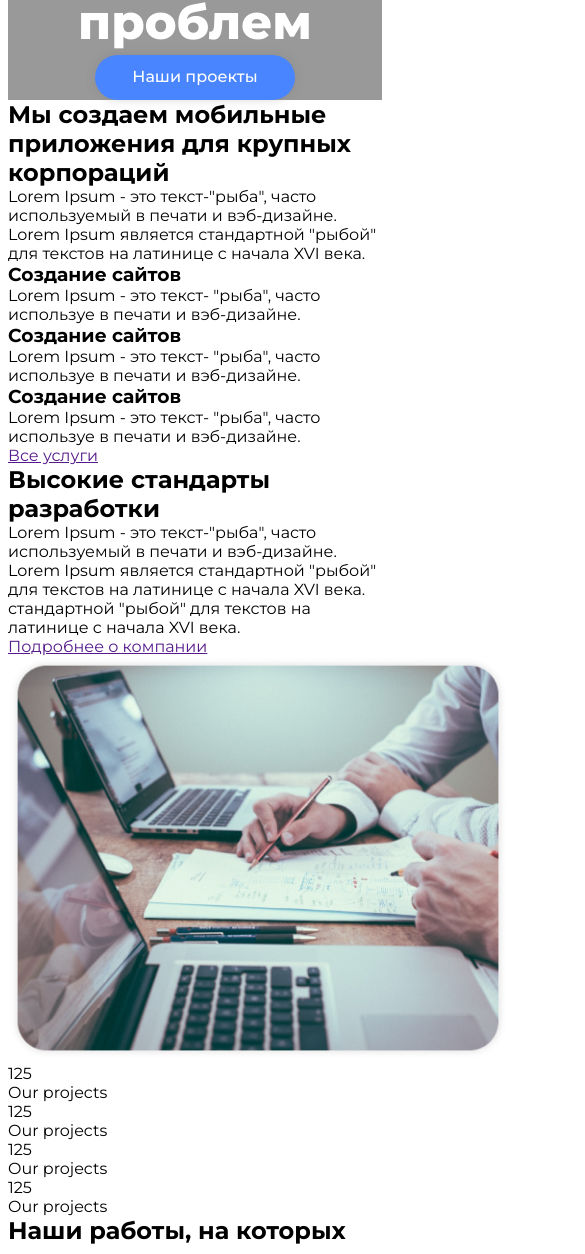
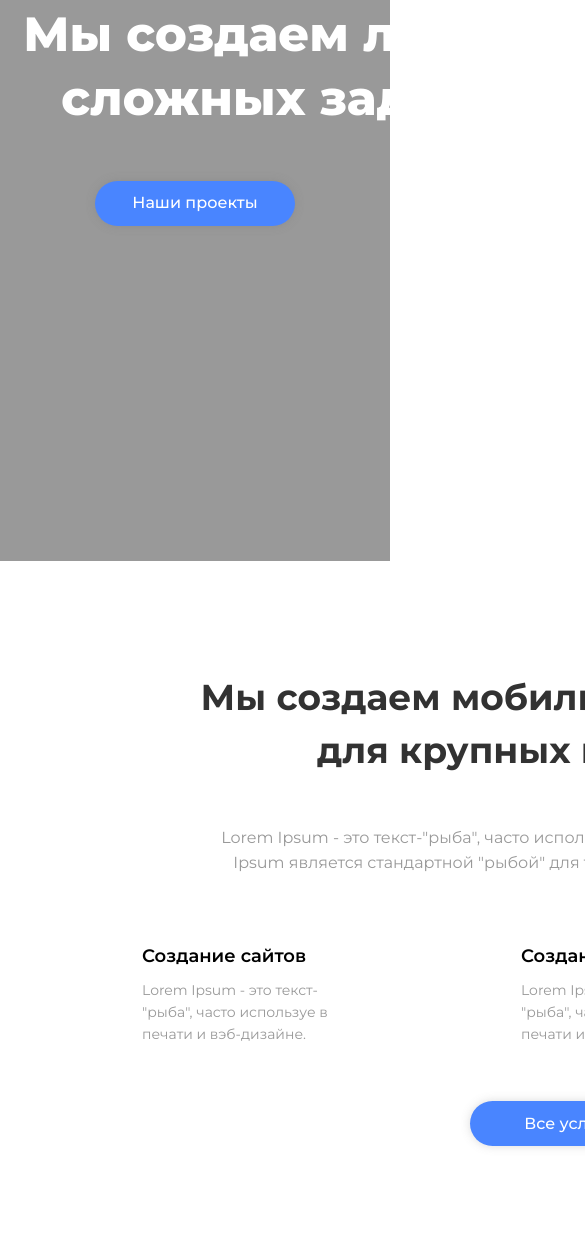
Before and after one commit to riko1212/42-blended-2, a plain HTML site: page index.html in a window 390 px wide. Shown: the part 456-1710 px from the top of the page, 585 px wide, since content can reach past the window. Drawn offline with nearby package versions, Linux system fonts and the light colour scheme.

Commit message:
Mobile section

```diff
--- a/css/styles.css
+++ b/css/styles.css
@@ -63,7 +63,7 @@ body {
   font-size: 16px;
   line-height: 1.25;
   text-align: center;
-
+  margin-bottom: 20px;
   color: var(--second-text-color);
 }
 .hero-title {
@@ -71,11 +71,15 @@ body {
   font-size: 48px;
   line-height: 1.33;
   text-align: center;
-
   color: var(--main-title-color);
+  width: 829px;
+  margin: 0 auto;
+  margin-bottom: 50px;
 }
 .hero {
   background-color: var(--main-text-color);
+  padding-top: 319px;
+  padding-bottom: 335px;
 }
 .btn {
   font-weight: 500;
@@ -95,3 +99,62 @@ body {
 .hero-btn {
   margin: 0 auto;
 }
+
+/* Mobile */
+
+.mobile {
+  padding-top: 110px;
+  padding-bottom: 105px;
+}
+
+.mobile-title {
+  font-weight: 700;
+  font-size: 36px;
+  line-height: 1.47;
+  text-align: center;
+  color: var(--second-title-color);
+  width: 739px;
+  margin: 0 auto;
+  margin-bottom: 50px;
+}
+
+.mobile-text {
+  font-size: 16px;
+  line-height: 1.56;
+  text-align: center;
+  color: var(--main-text-color);
+  width: 730px;
+  margin: 0 auto;
+  margin-bottom: 70px;
+}
+
+.mobile-list {
+  display: flex;
+  margin-left: -27px;
+  margin-bottom: 55px;
+}
+
+.mobile-item {
+  flex-basis: calc(100% / 3 - 27px);
+  margin-left: 27px;
+  padding-left: 127px;
+}
+
+.mobile-subtitle {
+  font-weight: 600;
+  font-size: 18px;
+  line-height: 1.22;
+  color: #000000;
+  margin-bottom: 12px;
+}
+
+.mobile-item-text {
+  font-size: 14px;
+  line-height: 1.57;
+  color: var(--main-text-color);
+  width: 222px;
+}
+
+.mobile-btn {
+  margin: 0 auto;
+}
--- a/index.html
+++ b/index.html
@@ -11,6 +11,9 @@
       href="https://fonts.googleapis.com/css2?family=Montserrat:wght@400;500;600;700;800&display=swap"
       rel="stylesheet"
     />
+    <link rel="stylesheet" href="https://cdnjs.cloudflare.com/ajax/libs/modern-normalize/1.1.0/modern-normalize.min.css"
+      integrity="sha512-wpPYUAdjBVSE4KJnH1VR1HeZfpl1ub8YT/NKx4PuQ5NmX2tKuGu6U/JRp5y+Y8XG2tV+wKQpNHVUX03MfMFn9Q=="
+      crossorigin="anonymous" referrerpolicy="no-referrer" />
     <link rel="stylesheet" href="./css/styles.css" />
   </head>
   <body>
@@ -45,37 +48,40 @@
         </h1>
         <a class="btn hero-btn link" href="#projects">Наши проекты</a>
       </section>
-      <section>
-        <h2>Мы создаем мобильные приложения для крупных корпораций</h2>
-        <p>
+      <!-- Mobile -->
+      <section class="mobile">
+        <div class="container">
+          <h2 class="mobile-title">Мы создаем мобильные приложения для крупных корпораций</h2>
+          <p class="mobile-text">
             Lorem Ipsum - это текст-"рыба", часто используемый в печати и
             вэб-дизайне. Lorem Ipsum является стандартной "рыбой" для текстов на
             латинице с начала XVI века.
           </p>
-        <ul>
-          <li>
-            <h3>Создание сайтов</h3>
-            <p>
+          <ul class="mobile-list list">
+            <li class="mobile-item">
+              <h3 class="mobile-subtitle">Создание сайтов</h3>
+              <p class="mobile-item-text">
                 Lorem Ipsum - это текст- "рыба", часто используе в печати и
                 вэб-дизайне.
               </p>
             </li>
-          <li>
-            <h3>Создание сайтов</h3>
-            <p>
+            <li class="mobile-item">
+              <h3 class="mobile-subtitle">Создание сайтов</h3>
+              <p class="mobile-item-text">
                 Lorem Ipsum - это текст- "рыба", часто используе в печати и
                 вэб-дизайне.
               </p>
             </li>
-          <li>
-            <h3>Создание сайтов</h3>
-            <p>
+            <li class="mobile-item">
+              <h3 class="mobile-subtitle">Создание сайтов</h3>
+              <p class="mobile-item-text">
                 Lorem Ipsum - это текст- "рыба", часто используе в печати и
                 вэб-дизайне.
               </p>
             </li>
           </ul>
-        <a href="">Все услуги</a>
+          <a class="mobile-btn btn link" href="">Все услуги</a>
+        </div>
       </section>
       <section>
         <h2>Высокие стандарты разработки</h2>
```
Lines whose indentation alone changed are shown as unchanged.
